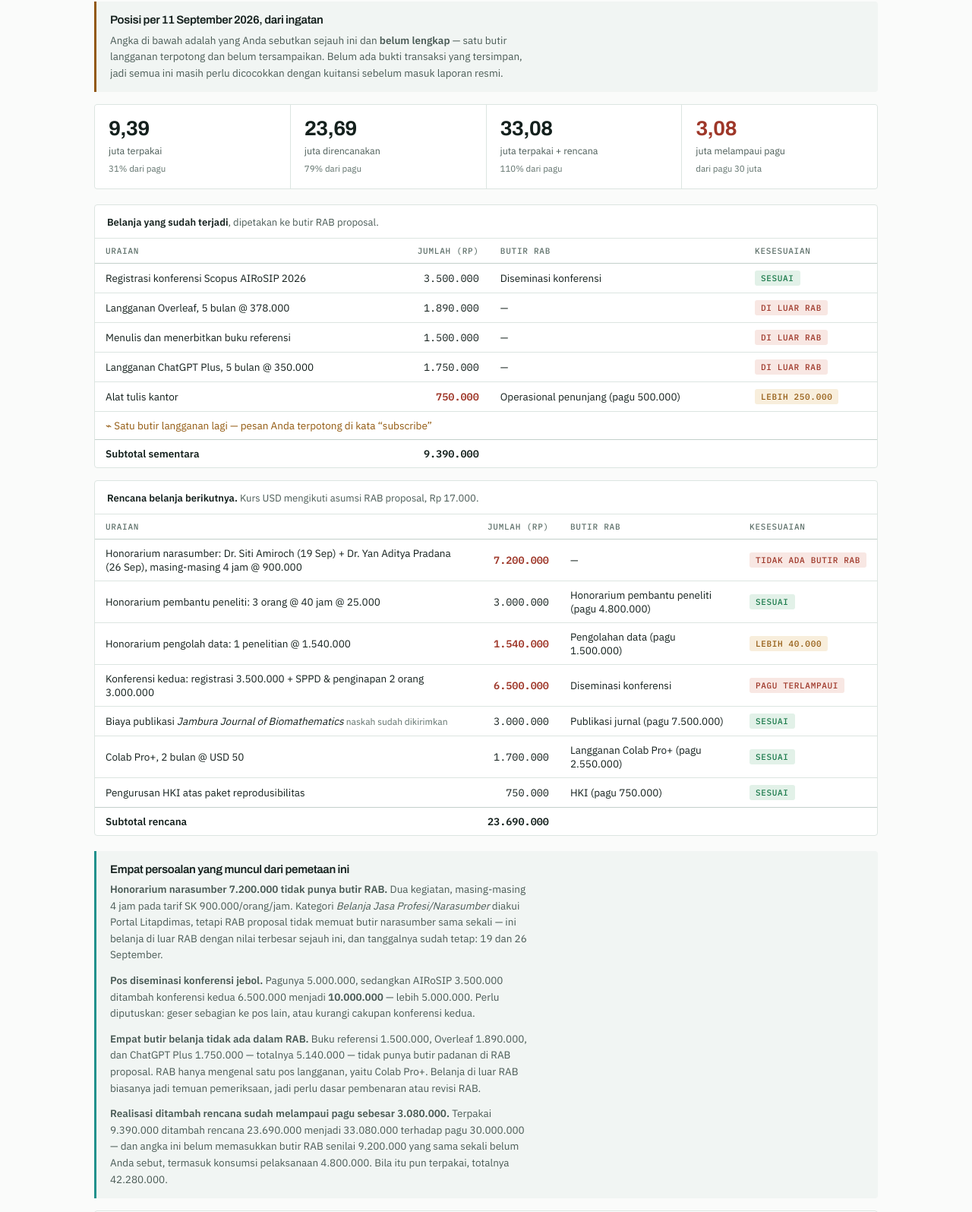
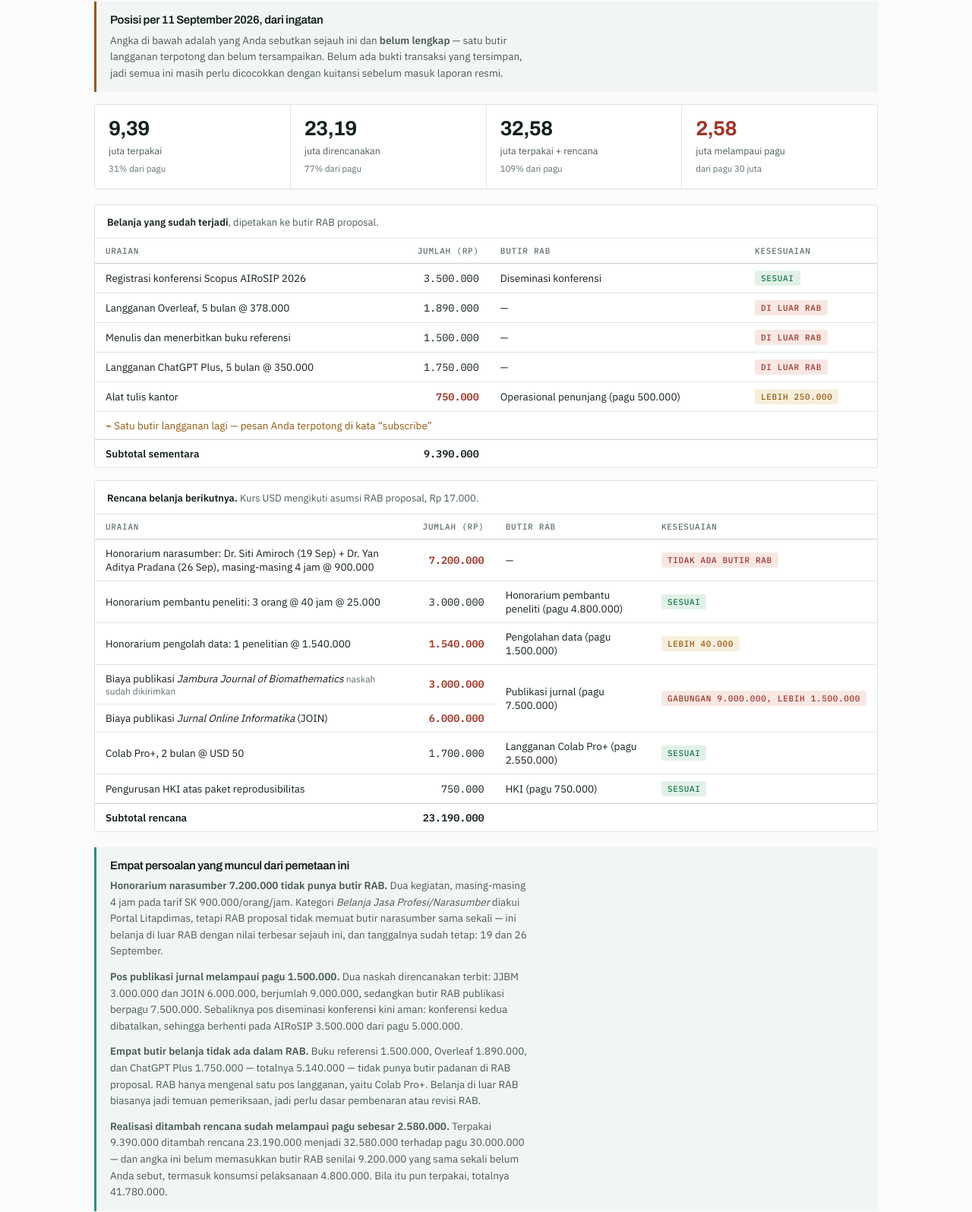
Before and after one commit to jamhuri-tech/litapdimas-2026, a plain HTML site: page index.html in a window 1280 px wide. Shown: the part 8939-10534 px from the top of the page at 76% size. Drawn offline with Linux system fonts and the light colour scheme.

Commit message:
Batalkan konferensi kedua, kembalikan rencana publikasi JOIN
Koreksi atas keputusan sebelumnya: yang dibatalkan adalah diseminasi
konferensi kedua senilai 6.500.000, bukan publikasi JOIN. Pos diseminasi
karena itu kembali di dalam pagu (AIRoSIP 3.500.000 dari pagu 5.000.000),
sedangkan pos publikasi kembali melampaui pagu 1.500.000 karena memuat dua
naskah. Total rencana 23.190.000 dan pelampauan pagu keseluruhan 2.580.000.

Co-Authored-By: Claude Opus 5 <noreply@anthropic.com>

```diff
--- a/index.html
+++ b/index.html
@@ -1142,9 +1142,9 @@ html { scroll-behavior: smooth; }
 
   <div class="stats" style="margin-top:16px">
     <div class="stat"><span class="v">9,39</span><span class="k">juta terpakai</span><span class="n">31% dari pagu</span></div>
-    <div class="stat"><span class="v">23,69</span><span class="k">juta direncanakan</span><span class="n">79% dari pagu</span></div>
-    <div class="stat"><span class="v">33,08</span><span class="k">juta terpakai + rencana</span><span class="n">110% dari pagu</span></div>
-    <div class="stat"><span class="v" style="color:var(--crit)">3,08</span><span class="k">juta melampaui pagu</span><span class="n">dari pagu 30 juta</span></div>
+    <div class="stat"><span class="v">23,19</span><span class="k">juta direncanakan</span><span class="n">77% dari pagu</span></div>
+    <div class="stat"><span class="v">32,58</span><span class="k">juta terpakai + rencana</span><span class="n">109% dari pagu</span></div>
+    <div class="stat"><span class="v" style="color:var(--crit)">2,58</span><span class="k">juta melampaui pagu</span><span class="n">dari pagu 30 juta</span></div>
   </div>
 
   <div class="tbl-wrap" style="margin-top:20px">
@@ -1175,21 +1175,21 @@ html { scroll-behavior: smooth; }
         <tr class="flag"><td>Honorarium narasumber: Dr. Siti Amiroch (19 Sep) + Dr. Yan Aditya Pradana (26 Sep), masing-masing 4 jam @ 900.000</td><td class="num">7.200.000</td><td>—</td><td><span class="chip crit">Tidak ada butir RAB</span></td></tr>
         <tr><td>Honorarium pembantu peneliti: 3 orang @ 40 jam @ 25.000</td><td class="num">3.000.000</td><td>Honorarium pembantu peneliti (pagu 4.800.000)</td><td><span class="chip good">Sesuai</span></td></tr>
         <tr class="flag"><td>Honorarium pengolah data: 1 penelitian @ 1.540.000</td><td class="num">1.540.000</td><td>Pengolahan data (pagu 1.500.000)</td><td><span class="chip pending">Lebih 40.000</span></td></tr>
-        <tr class="flag"><td>Konferensi kedua: registrasi 3.500.000 + SPPD &amp; penginapan 2 orang 3.000.000</td><td class="num">6.500.000</td><td>Diseminasi konferensi</td><td><span class="chip crit">Pagu terlampaui</span></td></tr>
-        <tr><td>Biaya publikasi <i>Jambura Journal of Biomathematics</i> <span style="color:var(--ink-3);font-size:12px">naskah sudah dikirimkan</span></td><td class="num">3.000.000</td><td>Publikasi jurnal (pagu 7.500.000)</td><td><span class="chip good">Sesuai</span></td></tr>
+        <tr class="flag"><td>Biaya publikasi <i>Jambura Journal of Biomathematics</i> <span style="color:var(--ink-3);font-size:12px">naskah sudah dikirimkan</span></td><td class="num">3.000.000</td><td rowspan="2">Publikasi jurnal (pagu 7.500.000)</td><td rowspan="2"><span class="chip crit">Gabungan 9.000.000, lebih 1.500.000</span></td></tr>
+        <tr class="flag"><td>Biaya publikasi <i>Jurnal Online Informatika</i> (JOIN)</td><td class="num">6.000.000</td></tr>
         <tr><td>Colab Pro+, 2 bulan @ USD 50</td><td class="num">1.700.000</td><td>Langganan Colab Pro+ (pagu 2.550.000)</td><td><span class="chip good">Sesuai</span></td></tr>
         <tr><td>Pengurusan HKI atas paket reprodusibilitas</td><td class="num">750.000</td><td>HKI (pagu 750.000)</td><td><span class="chip good">Sesuai</span></td></tr>
       </tbody>
-      <tfoot><tr><td>Subtotal rencana</td><td class="num">23.690.000</td><td colspan="2"></td></tr></tfoot>
+      <tfoot><tr><td>Subtotal rencana</td><td class="num">23.190.000</td><td colspan="2"></td></tr></tfoot>
     </table>
   </div>
 
   <div class="note crit" style="margin-top:20px">
     <h3>Empat persoalan yang muncul dari pemetaan ini</h3>
     <p><strong>Honorarium narasumber 7.200.000 tidak punya butir RAB.</strong> Dua kegiatan, masing-masing 4 jam pada tarif SK 900.000/orang/jam. Kategori <em>Belanja Jasa Profesi/Narasumber</em> diakui Portal Litapdimas, tetapi RAB proposal tidak memuat butir narasumber sama sekali — ini belanja di luar RAB dengan nilai terbesar sejauh ini, dan tanggalnya sudah tetap: 19 dan 26 September.</p>
-    <p><strong>Pos diseminasi konferensi jebol.</strong> Pagunya 5.000.000, sedangkan AIRoSIP 3.500.000 ditambah konferensi kedua 6.500.000 menjadi <strong>10.000.000</strong> — lebih 5.000.000. Perlu diputuskan: geser sebagian ke pos lain, atau kurangi cakupan konferensi kedua.</p>
+    <p><strong>Pos publikasi jurnal melampaui pagu 1.500.000.</strong> Dua naskah direncanakan terbit: JJBM 3.000.000 dan JOIN 6.000.000, berjumlah 9.000.000, sedangkan butir RAB publikasi berpagu 7.500.000. Sebaliknya pos diseminasi konferensi kini aman: konferensi kedua dibatalkan, sehingga berhenti pada AIRoSIP 3.500.000 dari pagu 5.000.000.</p>
     <p><strong>Empat butir belanja tidak ada dalam RAB.</strong> Buku referensi 1.500.000, Overleaf 1.890.000, dan ChatGPT Plus 1.750.000 — totalnya 5.140.000 — tidak punya butir padanan di RAB proposal. RAB hanya mengenal satu pos langganan, yaitu Colab Pro+. Belanja di luar RAB biasanya jadi temuan pemeriksaan, jadi perlu dasar pembenaran atau revisi RAB.</p>
-    <p><strong>Realisasi ditambah rencana sudah melampaui pagu sebesar 3.080.000.</strong> Terpakai 9.390.000 ditambah rencana 23.690.000 menjadi 33.080.000 terhadap pagu 30.000.000 — dan angka ini belum memasukkan butir RAB senilai 9.200.000 yang sama sekali belum Anda sebut, termasuk konsumsi pelaksanaan 4.800.000. Bila itu pun terpakai, totalnya 42.280.000.</p>
+    <p><strong>Realisasi ditambah rencana sudah melampaui pagu sebesar 2.580.000.</strong> Terpakai 9.390.000 ditambah rencana 23.190.000 menjadi 32.580.000 terhadap pagu 30.000.000 — dan angka ini belum memasukkan butir RAB senilai 9.200.000 yang sama sekali belum Anda sebut, termasuk konsumsi pelaksanaan 4.800.000. Bila itu pun terpakai, totalnya 41.780.000.</p>
   </div>
 
   <div class="tbl-wrap" style="margin-top:16px">
```
